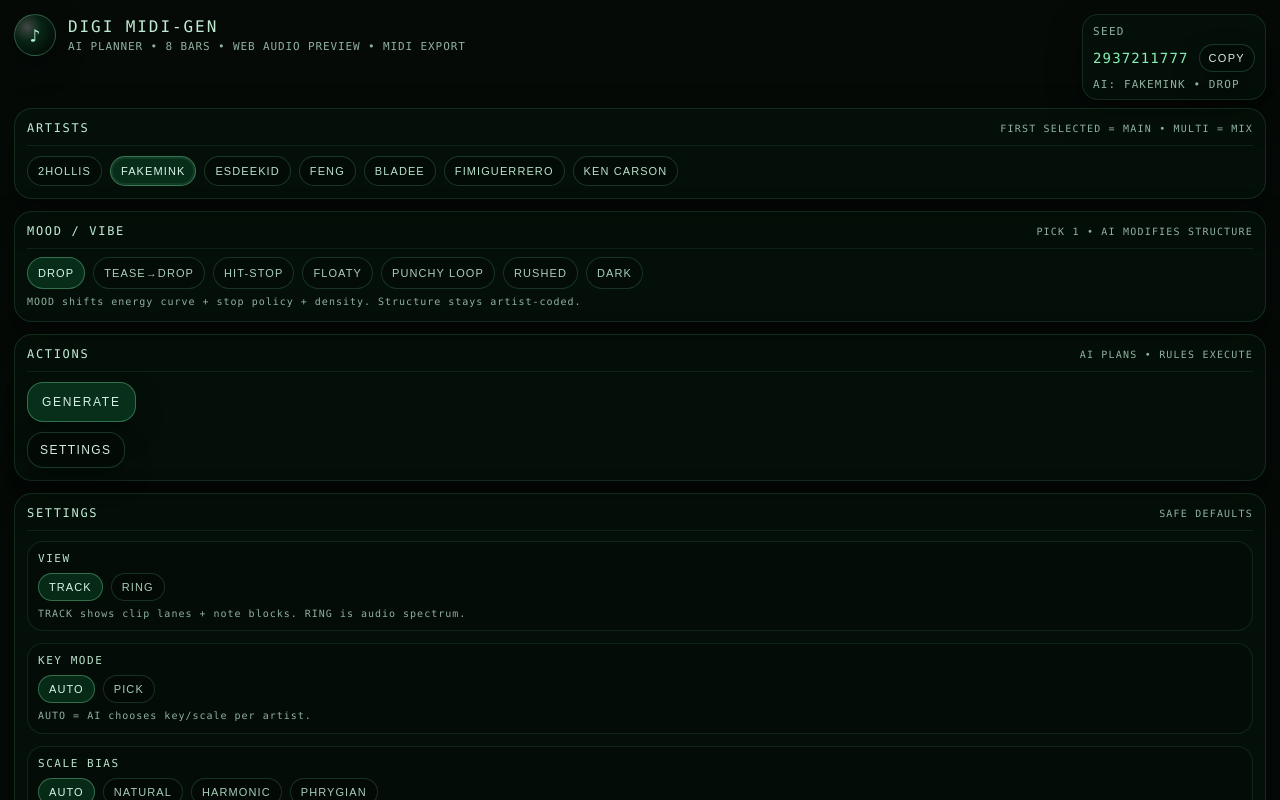
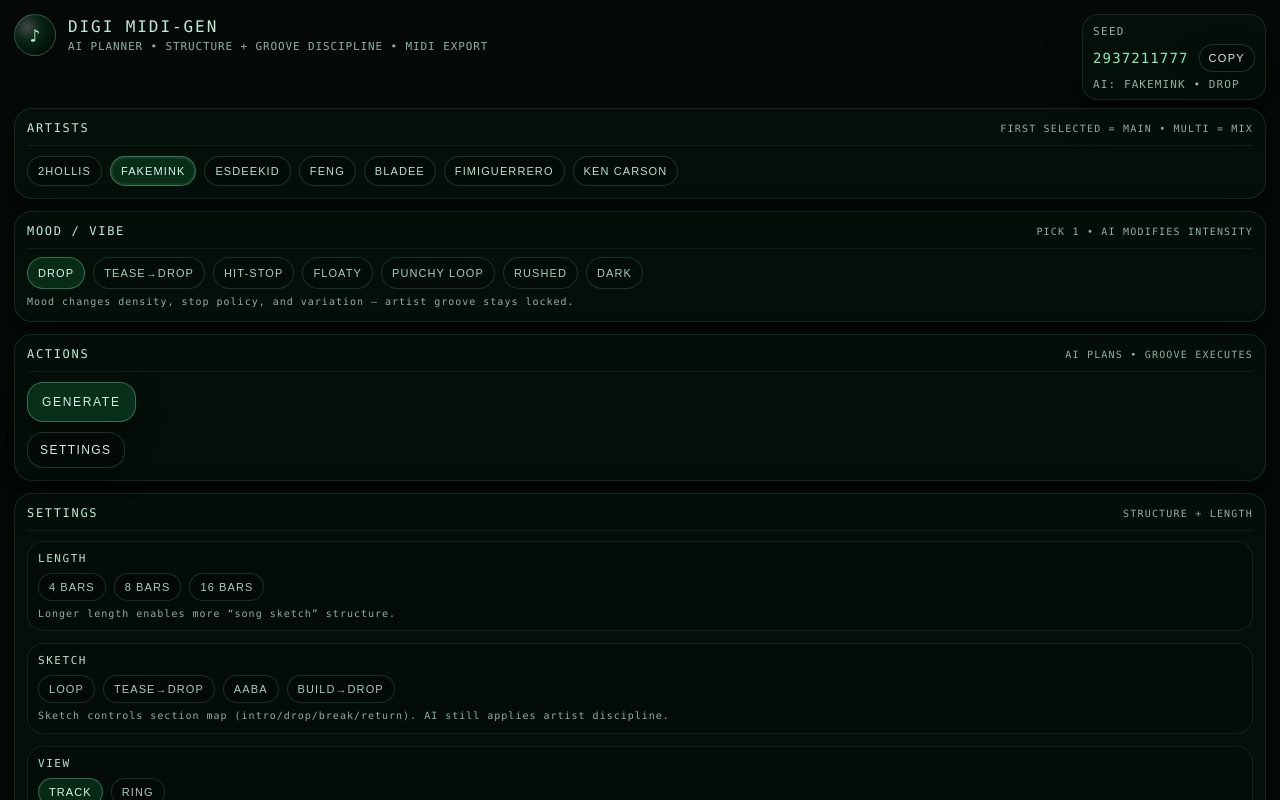
Before and after one commit to digiwithdrawal/DIGI-MIDI-GEN, a plain HTML site: page index.html in a window 1280 px wide. Both pictures are taken after a click on the button "SETTINGS". Shown: the top 800 px of the page. Drawn offline with Linux system fonts and the light colour scheme.

Commit message:
Update index.html

```diff
--- a/index.html
+++ b/index.html
@@ -19,7 +19,7 @@
       <div class="orb" aria-hidden="true"><span class="orbNote">♪</span></div>
       <div class="brandText">
         <div class="title">DIGI MIDI-GEN</div>
-        <div class="sub">AI PLANNER • 8 BARS • WEB AUDIO PREVIEW • MIDI EXPORT</div>
+        <div class="sub">AI PLANNER • STRUCTURE + GROOVE DISCIPLINE • MIDI EXPORT</div>
       </div>
     </div>
 
@@ -46,16 +46,16 @@
     <section class="panel wide">
       <div class="panelHeader">
         <div class="panelTitle">MOOD / VIBE</div>
-        <div class="panelHint">PICK 1 • AI MODIFIES STRUCTURE</div>
+        <div class="panelHint">PICK 1 • AI MODIFIES INTENSITY</div>
       </div>
       <div id="moodRow" class="seg moodSeg"></div>
-      <div class="settingHelp">MOOD shifts energy curve + stop policy + density. Structure stays artist-coded.</div>
+      <div class="settingHelp">Mood changes density, stop policy, and variation — artist groove stays locked.</div>
     </section>
 
     <section class="panel">
       <div class="panelHeader">
         <div class="panelTitle">ACTIONS</div>
-        <div class="panelHint">AI PLANS • RULES EXECUTE</div>
+        <div class="panelHint">AI PLANS • GROOVE EXECUTES</div>
       </div>
       <div class="btnRow">
         <button id="generateBtn" class="btn big">GENERATE</button>
@@ -68,10 +68,31 @@
     <section id="settingsPanel" class="panel wide hidden">
       <div class="panelHeader">
         <div class="panelTitle">SETTINGS</div>
-        <div class="panelHint">SAFE DEFAULTS</div>
+        <div class="panelHint">STRUCTURE + LENGTH</div>
       </div>
 
       <div class="settingsGrid">
+        <div class="setting wide">
+          <div class="settingLabel">LENGTH</div>
+          <div class="seg">
+            <button class="segBtn" data-setting="bars" data-value="4">4 BARS</button>
+            <button class="segBtn" data-setting="bars" data-value="8">8 BARS</button>
+            <button class="segBtn" data-setting="bars" data-value="16">16 BARS</button>
+          </div>
+          <div class="settingHelp">Longer length enables more “song sketch” structure.</div>
+        </div>
+
+        <div class="setting wide">
+          <div class="settingLabel">SKETCH</div>
+          <div class="seg">
+            <button class="segBtn" data-setting="sketch" data-value="loop">LOOP</button>
+            <button class="segBtn" data-setting="sketch" data-value="teaseDrop">TEASE→DROP</button>
+            <button class="segBtn" data-setting="sketch" data-value="aaba">AABA</button>
+            <button class="segBtn" data-setting="sketch" data-value="buildDrop">BUILD→DROP</button>
+          </div>
+          <div class="settingHelp">Sketch controls section map (intro/drop/break/return). AI still applies artist discipline.</div>
+        </div>
+
         <div class="setting wide">
           <div class="settingLabel">VIEW</div>
           <div class="seg">
@@ -87,10 +108,9 @@
             <button class="segBtn" data-setting="keyMode" data-value="auto">AUTO</button>
             <button class="segBtn" data-setting="keyMode" data-value="pick">PICK</button>
           </div>
-          <div class="settingHelp">AUTO = AI chooses key/scale per artist.</div>
         </div>
 
-        <div class="setting">
+        <div class="setting wide">
           <div class="settingLabel">SCALE BIAS</div>
           <div class="seg">
             <button class="segBtn" data-setting="scaleMode" data-value="auto">AUTO</button>
@@ -114,21 +134,12 @@
             <label class="inputLabel">Manual</label>
             <input id="bpmManual" class="input" type="number" min="60" max="220" value="170" />
           </div>
-
-          <div class="settingHelp">Default: AI (artist-coded). Manual overrides AI tempo choice.</div>
         </div>
 
         <div class="setting wide">
           <div class="settingLabel">PICK KEY</div>
           <div id="keyButtons" class="keys"></div>
           <div class="settingHelp">Used only when KEY MODE = PICK</div>
-        </div>
-
-        <div class="setting wide">
-          <div class="settingLabel">PREVIEW FX (AUTO)</div>
-          <div class="settingHelp">
-            v2 uses artist-coded routing automatically (clip/duck/crush/reverb/mono width). No manual toggles needed right now.
-          </div>
         </div>
       </div>
     </section>
@@ -162,6 +173,7 @@
       <div class="nowInfo">
         <div id="bpmNow" class="tag">BPM: —</div>
         <div id="keyNow" class="tag">KEY: —</div>
+        <div id="lenNow" class="tag">LEN: —</div>
         <div id="artistsNow" class="tag">ARTISTS: —</div>
         <div id="moodNow" class="tag">MOOD: —</div>
       </div>
```
